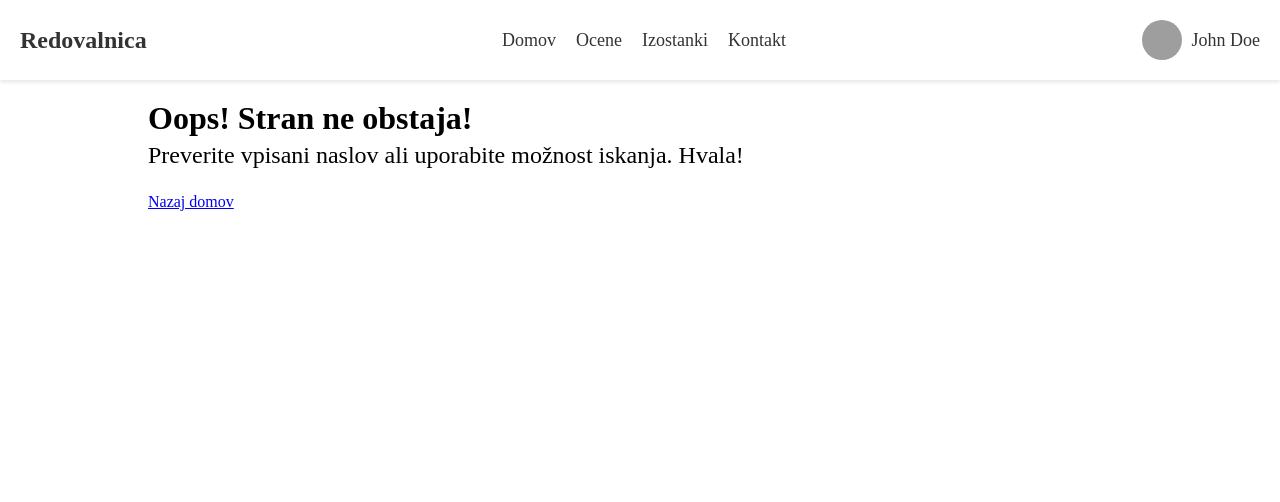
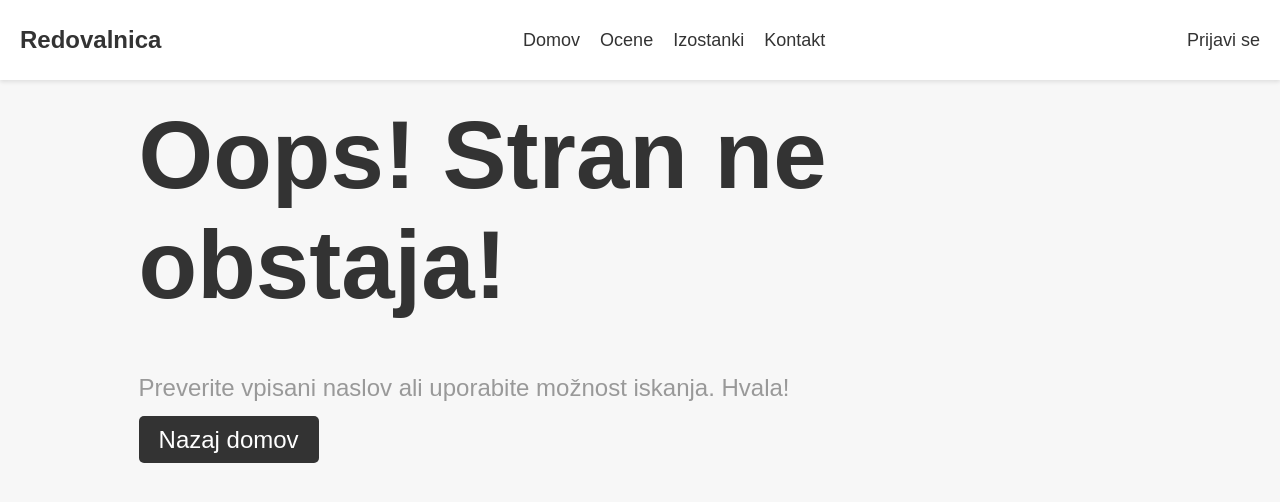
Before and after one commit to majzabukovnik/Redovalnica, a PHP site: page /Redovalnica/views/html/404page.php in a window 1280 px wide. Shown: the top 502 px of the page. Run offline with PHP 8.4, Linux system fonts and the light colour scheme; grey boxes are pictures that could not be loaded.

Commit message:
bug fixes

```diff
--- a/views/html/partials/navBar.php
+++ b/views/html/partials/navBar.php
@@ -1,23 +1,35 @@
 <style>
     <?php require_once __DIR__ . '/../../css/mainCSS.css';
     require_once __DIR__ . '/../../css/navBar.css';
-    require_once __DIR__ . '/../../css/form.css'; ?>
+    require_once __DIR__ . '/../../css/form.css';
+    require_once __DIR__ . '/../../css/404page.css'; ?>
 </style>
 <nav>
     <div class="left">
-        <a href="#" class="logo-link"><span class="logo">Redovalnica</span></a>
+        <a href="/Redovalnica/" class="logo-link"><span class="logo">Redovalnica</span></a>
     </div>
     <div class="middle">
-        <a href="#" class="nav-link">Domov</a>
-        <a href="#" class="nav-link">Ocene</a>
-        <a href="#" class="nav-link">Izostanki</a>
-        <a href="#" class="nav-link">Kontakt</a>
+        <a href="/Redovalnica/" class="nav-link">Domov</a>
+        <a href="/Redovalnica/ocene" class="nav-link">Ocene</a>
+        <a href="/Redovalnica/izostanki" class="nav-link">Izostanki</a>
+        <a href="/Redovalnica/kontakt" class="nav-link">Kontakt</a>
     </div>
     <div class="right">
-        <a href="#" class="user-profile-link">
+        <a href="/Redovalnica/prijava" class="user-profile-link">
             <div class="user-profile">
-                <img src="profile.webp" alt="User profile picture">
-                <span class="username">John Doe</span>
+                <?php
+                if(isset($_SESSION['ime'])){
+                    echo '<img src="profilePic.webp" alt="User profile picture"> ';
+                }
+                ?>
+                <span class="username"><?php
+                    if(isset($_SESSION['ime'])){
+                        echo $_SESSION['ime'] . ' ' . $_SESSION['priimek'];
+                    }
+                    else{
+                        echo "Prijavi se";
+                    }
+                     ?></span>
             </div>
         </a>
     </div>
```
Also changed, not shown: views/css/404page.css (line endings or trailing spaces).
